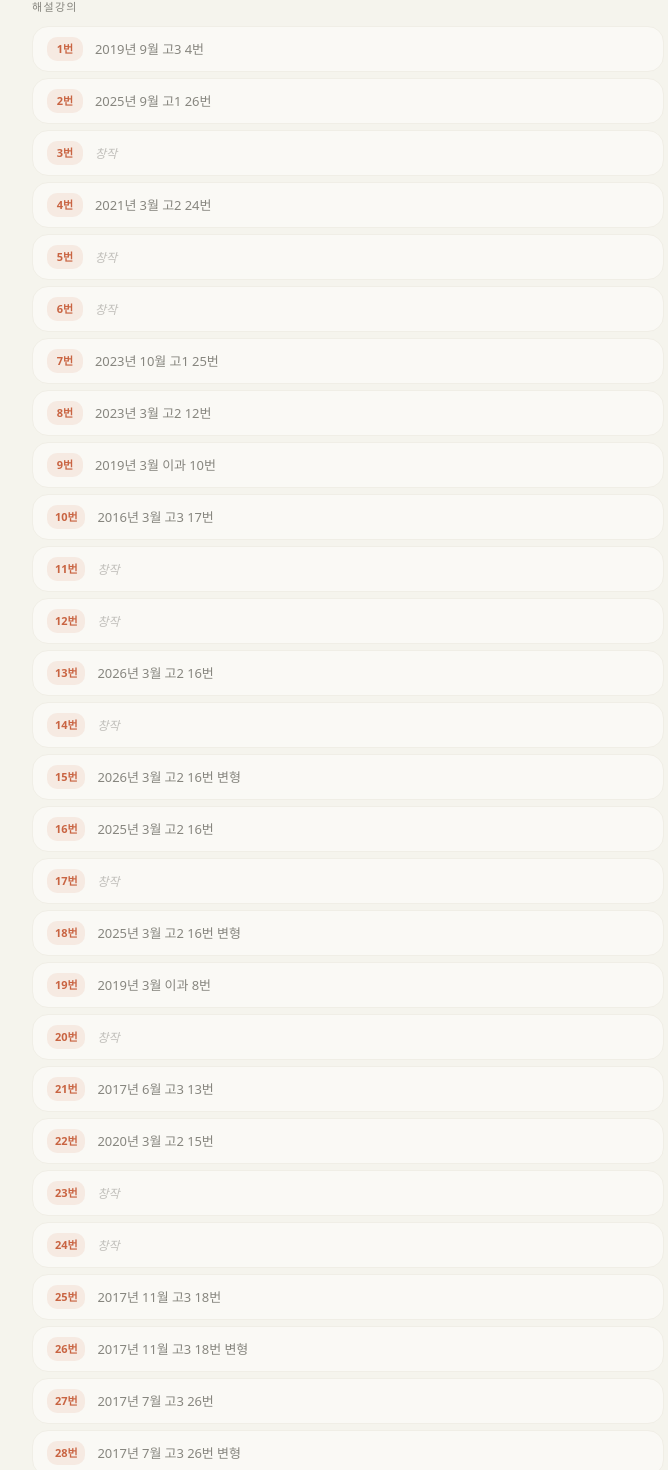
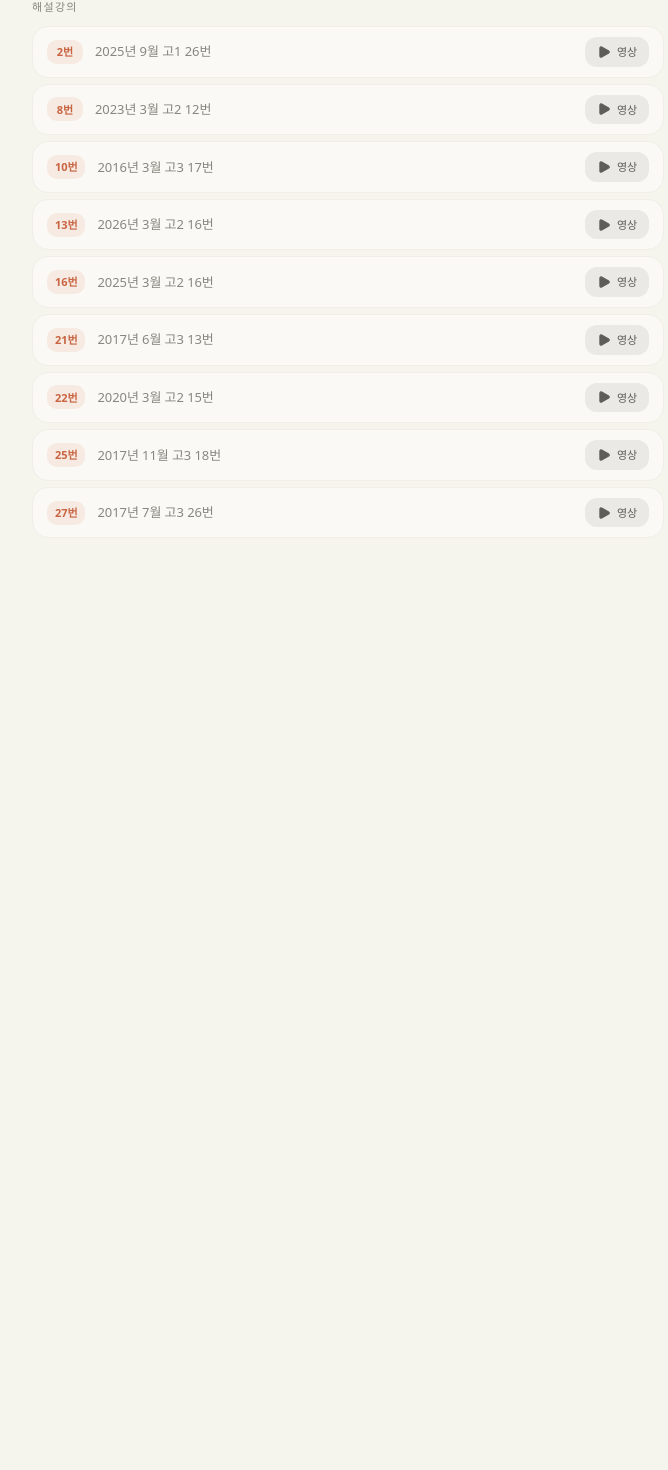
Before and after one commit to gomath777/jtmath-web, a Next.js app: page /share/gs1-permcomb-lv3 in a window 1280 px wide. Shown: the part 376-1846 px from the top of the page, without its empty margins (292-960 px from the left). After the commit the page ends 970 px from the top, so only its background shows below. Built offline with nearby package versions, Linux system fonts and the light colour scheme; a web font is replaced by a local one.

Commit message:
경우의 수 레벨3: 해설강의 있는 9개만 표시
exam_videos DB 매칭으로 9개 영상 연결, 창작/미매칭 문항 제거.

Co-Authored-By: Claude Sonnet 4.6 <noreply@anthropic.com>

```diff
--- a/src/app/share/gs1-permcomb-lv3/page.tsx
+++ b/src/app/share/gs1-permcomb-lv3/page.tsx
@@ -18,35 +18,17 @@ type Problem = {
   videoId: string | null;
 };
 
+// 해설강의 있는 문항만 (exam_videos DB 매칭 결과)
 const PROBLEMS: Problem[] = [
-  { num: 1,  source: '2019년 9월 고3 4번',        videoId: null },
-  { num: 2,  source: '2025년 9월 고1 26번',        videoId: null },
-  { num: 3,  source: null,                          videoId: null },
-  { num: 4,  source: '2021년 3월 고2 24번',        videoId: null },
-  { num: 5,  source: null,                          videoId: null },
-  { num: 6,  source: null,                          videoId: null },
-  { num: 7,  source: '2023년 10월 고1 25번',       videoId: null },
-  { num: 8,  source: '2023년 3월 고2 12번',        videoId: null },
-  { num: 9,  source: '2019년 3월 이과 10번',       videoId: null },
-  { num: 10, source: '2016년 3월 고3 17번',        videoId: null },
-  { num: 11, source: null,                          videoId: null },
-  { num: 12, source: null,                          videoId: null },
-  { num: 13, source: '2026년 3월 고2 16번',        videoId: null },
-  { num: 14, source: null,                          videoId: null },
-  { num: 15, source: '2026년 3월 고2 16번 변형',   videoId: null },
-  { num: 16, source: '2025년 3월 고2 16번',        videoId: null },
-  { num: 17, source: null,                          videoId: null },
-  { num: 18, source: '2025년 3월 고2 16번 변형',   videoId: null },
-  { num: 19, source: '2019년 3월 이과 8번',        videoId: null },
-  { num: 20, source: null,                          videoId: null },
-  { num: 21, source: '2017년 6월 고3 13번',        videoId: null },
-  { num: 22, source: '2020년 3월 고2 15번',        videoId: null },
-  { num: 23, source: null,                          videoId: null },
-  { num: 24, source: null,                          videoId: null },
-  { num: 25, source: '2017년 11월 고3 18번',       videoId: null },
-  { num: 26, source: '2017년 11월 고3 18번 변형',  videoId: null },
-  { num: 27, source: '2017년 7월 고3 26번',        videoId: null },
-  { num: 28, source: '2017년 7월 고3 26번 변형',   videoId: null },
+  { num: 2,  source: '2025년 9월 고1 26번',  videoId: 'af1afa2b-080a-4b1a-83be-c4f5121e0440' },
+  { num: 8,  source: '2023년 3월 고2 12번',  videoId: 'e46cdf7a-1703-4030-95d4-97225b30a092' },
+  { num: 10, source: '2016년 3월 고3 17번',  videoId: 'fd2123c0-666d-4c32-8e80-0892d625fb0e' },
+  { num: 13, source: '2026년 3월 고2 16번',  videoId: 'ce34bfab-3eed-481b-95a2-d815d507ff71' },
+  { num: 16, source: '2025년 3월 고2 16번',  videoId: 'c807cd90-b888-427d-8455-f0a114ad84f2' },
+  { num: 21, source: '2017년 6월 고3 13번',  videoId: '87fce330-5198-40ee-820e-48cdd3fa7be2' },
+  { num: 22, source: '2020년 3월 고2 15번',  videoId: '72a09332-d460-4f51-a3db-00a13c149637' },
+  { num: 25, source: '2017년 11월 고3 18번', videoId: '0c5d61f5-07ea-42c5-b6ef-0573175f41c5' },
+  { num: 27, source: '2017년 7월 고3 26번',  videoId: '09d5efda-c5f3-4a82-93f2-4e1adf70c760' },
 ];
 
 export default function Gs1PermCombLv3Page() {
@@ -63,7 +45,7 @@ export default function Gs1PermCombLv3Page() {
             경우의 수 · 레벨3
           </h1>
           <p className="text-[11px] text-stone font-mono mt-1">
-            고1 25년 10월 ~ 고3 14년 3월 · 28문항
+            고1 25년 10월 ~ 고3 14년 3월 · 28문항 · 해설강의 9개
           </p>
           <p className="text-[13px] text-olive mt-2">
             학습지 먼저 받고, 문제 번호 맞춰서 해설강의 보세요.
@@ -109,14 +91,11 @@ export default function Gs1PermCombLv3Page() {
                 </span>
 
                 {/* 출처 */}
-                <p className="flex-1 text-[13px] text-stone min-w-0">
-                  {p.source ?? <span className="text-stone/50 italic text-[12px]">창작</span>}
-                </p>
+                <p className="flex-1 text-[13px] text-stone min-w-0">{p.source}</p>
 
-                {/* 영상 버튼 (있을 때만) */}
-                {p.videoId && (
+                {/* 영상 버튼 */}
                 <a
-                    href={EMBED(p.videoId)}
+                  href={EMBED(p.videoId!)}
                   target="_blank"
                   rel="noopener noreferrer"
                   className="inline-flex items-center gap-1.5 px-3 py-1.5 rounded-lg bg-olive/10 hover:bg-olive/20 text-olive transition-colors text-[11px] font-medium shrink-0"
@@ -124,7 +103,6 @@ export default function Gs1PermCombLv3Page() {
                   <Play className="w-3.5 h-3.5" fill="currentColor" />
                   영상
                 </a>
-                )}
               </div>
             ))}
           </div>
```
Lines whose indentation alone changed are shown as unchanged.
